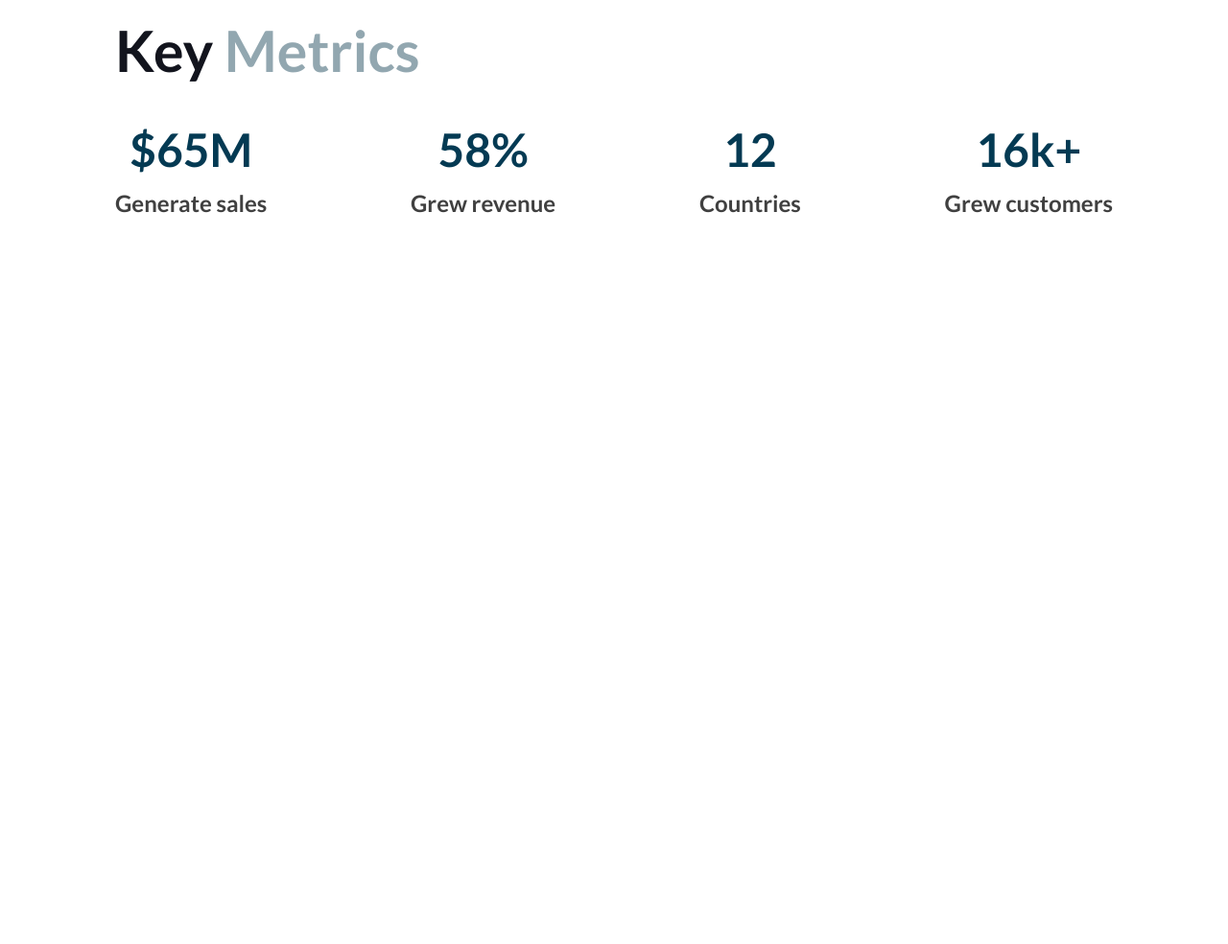
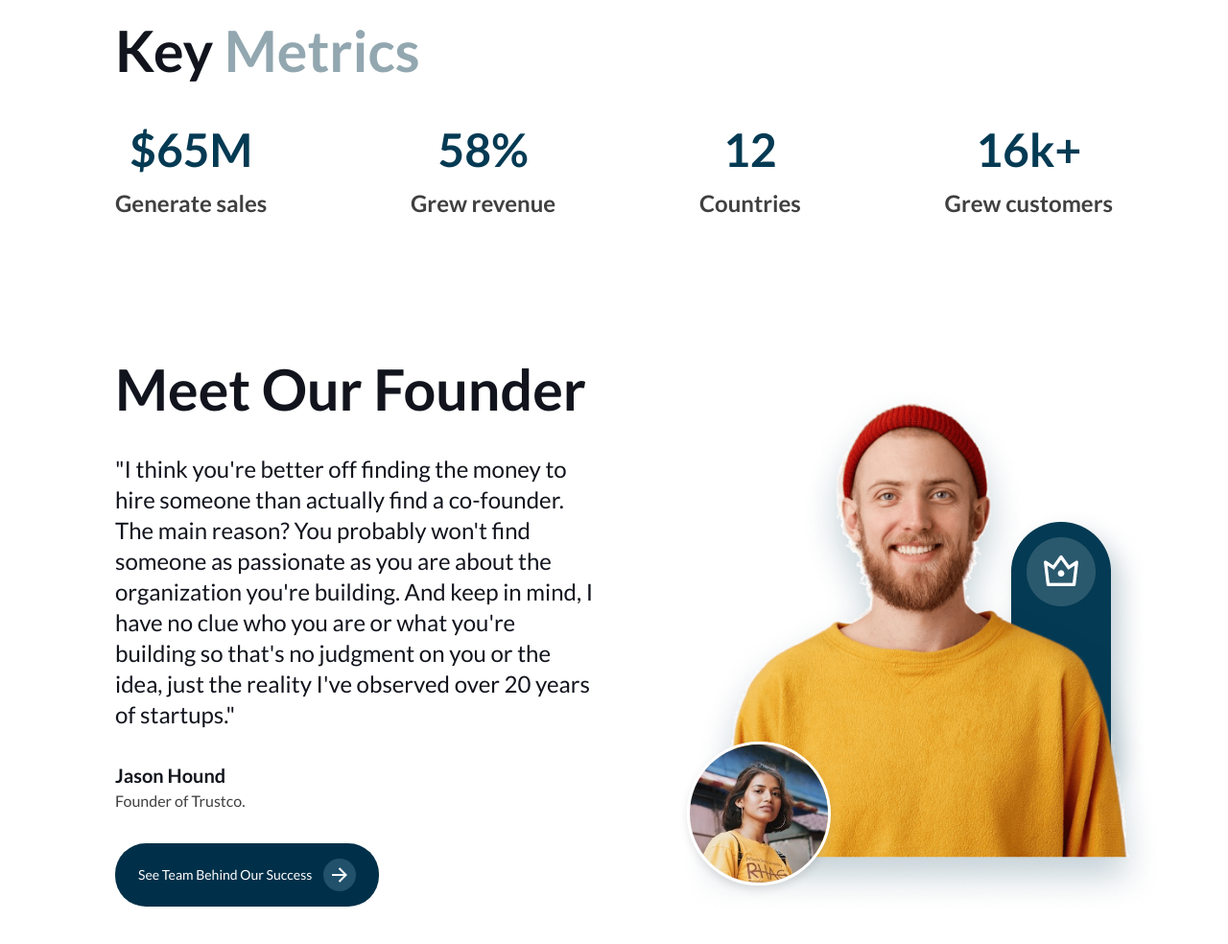
Before and after one commit to SaraKulsum/trustco-solo, a plain HTML site: page index.html in a window 1280 px wide. Shown: the part 2724-3708 px from the top of the page at 96% size. Before the commit the page ends 3024 px from the top, so only its background shows below. Drawn offline with Linux system fonts and the light colour scheme.

Commit message:
build founder section

```diff
--- a/index.html
+++ b/index.html
@@ -260,6 +260,52 @@
           </div>
         </div>
       </section>
+      <!--Meet Founder section-->
+      <section class="meet-founder">
+        <div class="founder-content">
+          <h2>Meet Our Founder</h2>
+          <blockquote>
+            "I think you're better off finding the money to hire someone than
+            actually find a co-founder. The main reason? You probably won't find
+            someone as passionate as you are about the organization you're
+            building. And keep in mind, I have no clue who you are or what
+            you're building so that's no judgment on you or the idea, just the
+            reality I've observed over 20 years of startups."
+          </blockquote>
+          <div class="founder-info">
+            <p class="founder-name">Jason Hound</p>
+            <p class="founder-title">Founder of Trustco.</p>
+          </div>
+
+          <a href="#reports" class="founder-cta btn">
+            See Team Behind Our Success
+            <div class="icon-container">
+              <img
+                src="assets/icons/arrow-right-line.svg"
+                alt="view report icon"
+              />
+            </div>
+          </a>
+        </div>
+        <div class="founder-images">
+          <img
+            src="assets/images/Man 2.png"
+            alt="Founder in yellow sweater and red beanie"
+            class="main-founder-image"
+          />
+          <img
+            src="assets/images/co-founder.jpeg"
+            alt="Team member"
+            class="co-founder-image"
+          />
+
+          <img
+            src="assets/images/Decoration.png"
+            alt="decoration"
+            class="decoration"
+          />
+        </div>
+      </section>
     </main>
     <!-- Footer Section: Contains the footer content -->
     <footer>
--- a/style.css
+++ b/style.css
@@ -600,7 +600,8 @@ img {
   color: var(--text-color);
 }
 
-.reports-button {
+.reports-button,
+.founder-cta {
   display: inline-flex;
   align-items: center;
   gap: 0.75rem;
@@ -645,6 +646,85 @@ img {
   line-height: 32px;
   font-weight: 700;
 }
+
+/* meet founder section */
+.meet-founder {
+  padding: 4.5rem 0 4.5rem 7.5rem;
+  display: flex;
+  gap: 2rem;
+}
+.founder-content h2 {
+  margin-bottom: 0;
+  font-weight: 700;
+}
+.founder-content {
+  display: flex;
+  flex-direction: column;
+  gap: 32px;
+  max-width: 500px;
+}
+.founder-content blockquote {
+  font-family: Lato, sans-serif;
+  font-weight: 400;
+  font-size: var(--font-size-2xl);
+  line-height: 32px;
+  letter-spacing: 0%;
+}
+
+.founder-name {
+  font-weight: 700;
+  font-size: var(--font-size-xl);
+}
+.founder-title {
+  color: var(--grey-color);
+  font-size: var(--font-size-base);
+}
+.founder-cta {
+  width: fit-content;
+}
+.icon-container {
+  background-color: #21516b;
+  border-radius: 50%;
+  padding: 5px;
+  display: flex;
+  justify-content: center;
+  align-items: center;
+}
+
+/* Right container with images */
+.founder-images {
+  flex: 1;
+  position: relative;
+  display: flex;
+  justify-content: center;
+}
+
+.main-founder-image {
+  max-width: 100%;
+  height: auto;
+  border-radius: 1rem;
+  position: relative;
+  z-index: 1;
+}
+
+.co-founder-image {
+  position: absolute;
+  left: 4rem;
+  bottom: 2rem;
+  width: 150px;
+  height: 150px;
+  border-radius: 50%;
+  border: 3px solid white;
+  box-shadow: 0 4px 10px rgba(0, 0, 0, 0.1);
+  z-index: 2;
+}
+.decoration {
+  position: absolute;
+  right: 13%;
+  bottom: 15%;
+  z-index: 0;
+}
+
 /* Normal Desktop  */
 @media (min-width: 1060px) {
   .hero {
```
Also changed, not shown: assets/images/Decoration.png (added), assets/images/Man 2.png (added), assets/images/co-founder.jpeg (added).
